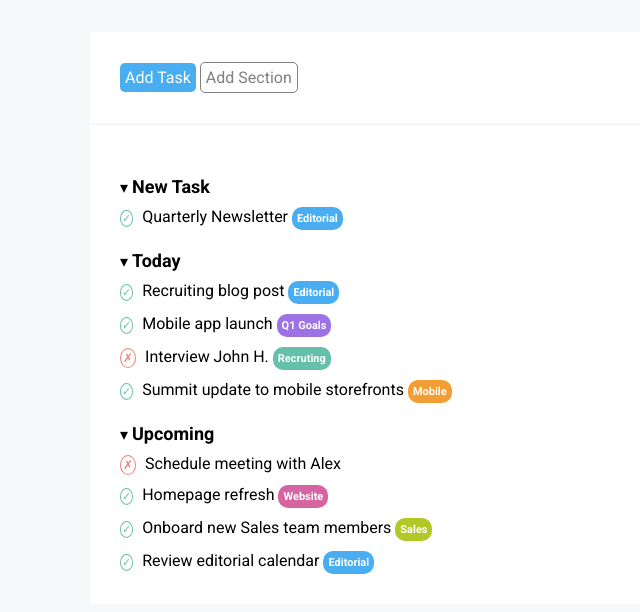
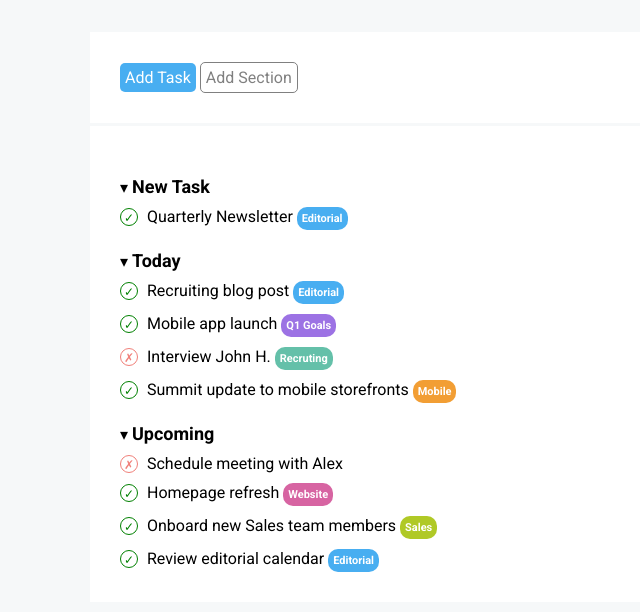
Before and after one commit to parix1999/html-css-toboolist, a plain HTML site: page index.html in a window 1280 px wide. Shown: the part 82-694 px from the top of the page, without its empty margins (0-640 px from the left). Drawn offline with Linux system fonts and the light colour scheme.

Commit message:
definitivo-toboolist

```diff
--- a/css/style.css
+++ b/css/style.css
@@ -68,13 +68,16 @@ ul{
     margin-top:10px;
 }
 .spunta{
-    display:inline-block;
-    color:#66c1aa;
-    background-color:white;
-    border:1px solid #66c1aa;
+    display: inline-block;
+    color:green;
+    border-width: 1px;
+    border-style: solid;
     border-radius: 50%;
-    padding:1px;
-    font-size: 11px;
+    width: 18px;
+    height: 18px;
+    line-height: 18px;
+    text-align: center;
+    font-size: 12px;
 }
 .croce{
     display:inline-block;
@@ -82,7 +85,10 @@ ul{
     background-color:white;
     border:1px solid #f07f79;
     border-radius: 50%;
-    padding:2px;
+    line-height:18px;
+    width:18px;
+    height:18px;
+    text-align:center;
     font-size: 12px;
 }
 .text{
```
Also changed, not shown: index.html (line endings or trailing spaces).
